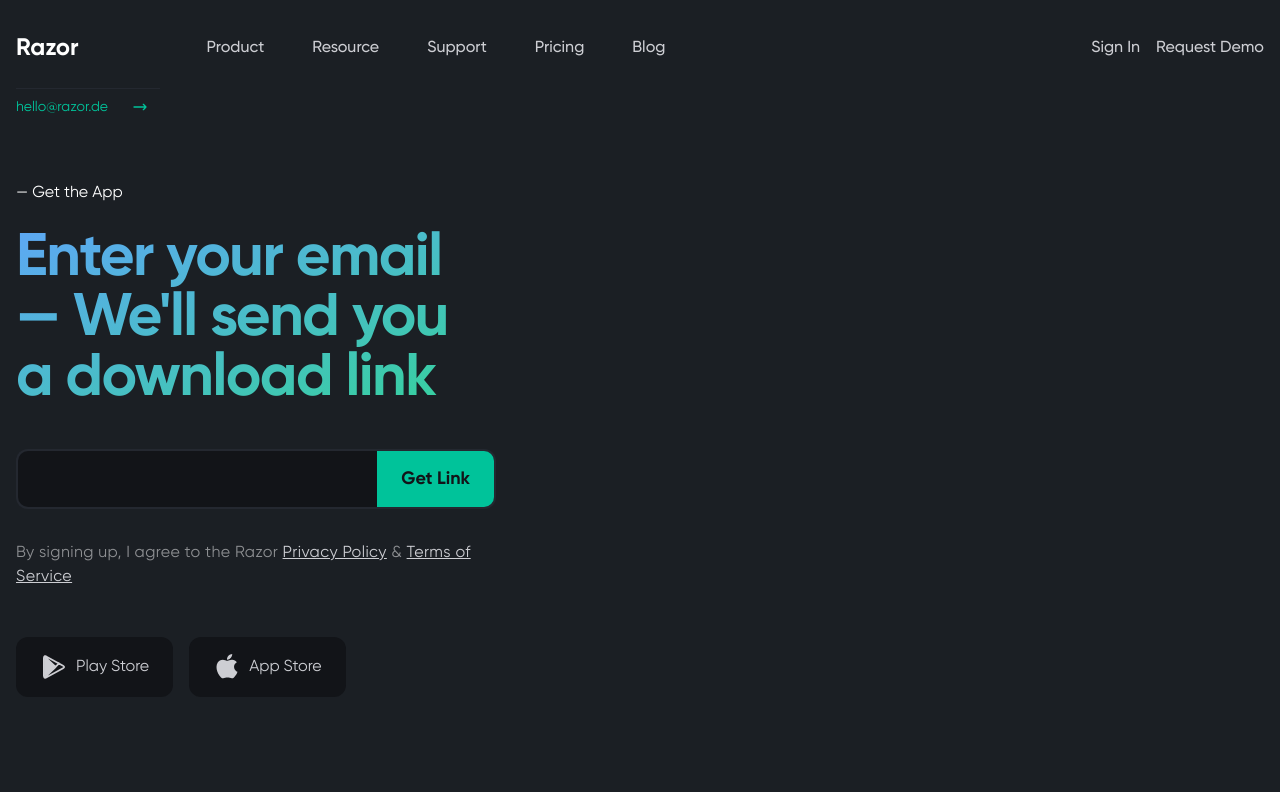
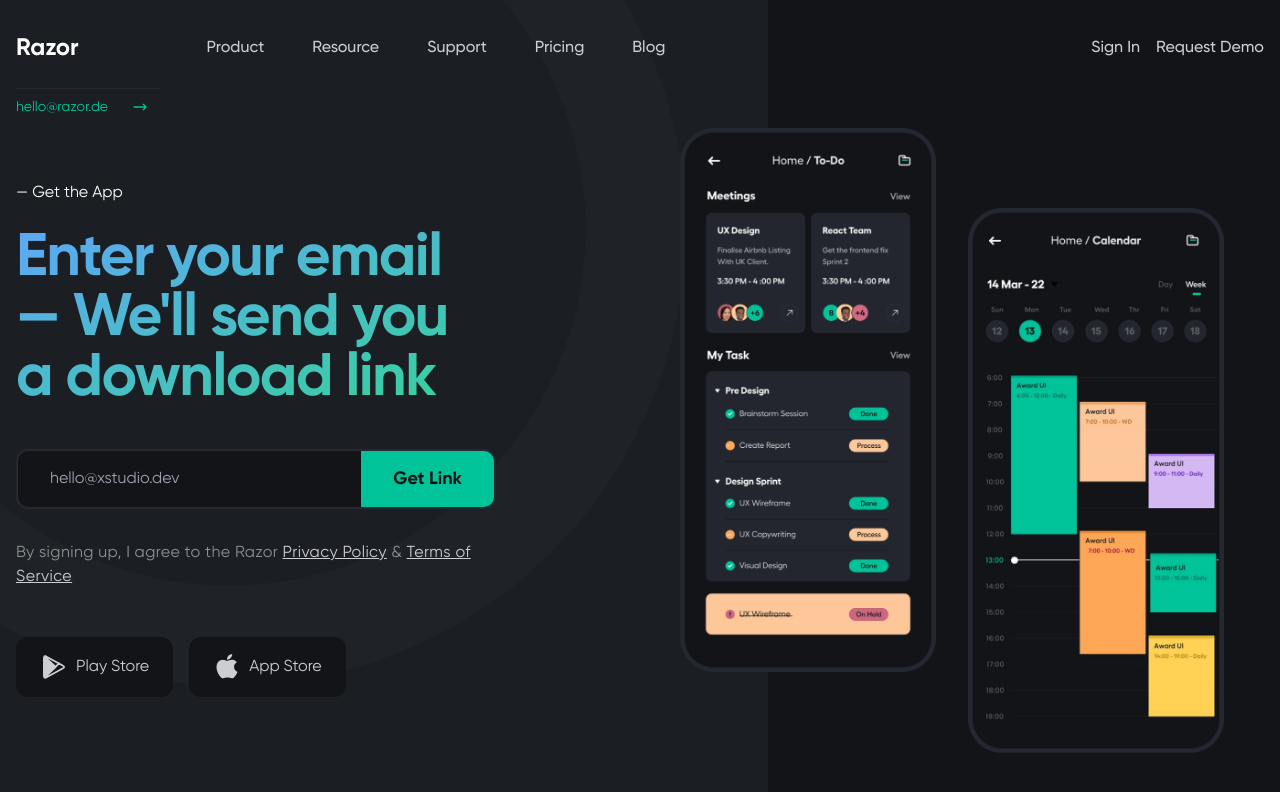
Before and after one commit to roma-marshall/landing-vue, a Vue app: page / in a window 1280 px wide. Shown: the top 792 px of the page. Built offline with nearby package versions, Linux system fonts and the light colour scheme.

Commit message:
add circle.svg for background

```diff
--- a/src/App.vue
+++ b/src/App.vue
@@ -1,6 +1,8 @@
 <template>
-  <div class="min-h-screen w-full bg-gray-800 text-white">
-    <div class="mx-auto max-w-7xl px-4 pt-8">
+  <div class="min-h-screen w-full bg-gray-800 text-white relative">
+    <Circle src="/img/circle.svg" alt="" class="absolute top-0 left-0 -translate-x-1/4 -translate-y-1/4 opacity-40"/>
+    <div class="bg-gray-900 inset-y-0 right-0 w-2/5 absolute"></div>
+    <div class="mx-auto max-w-7xl px-4 pt-8 relative">
       <nav class="flex items-center justify-between">
         <div class="flex items-center gap-32">
           <a href="#" class="text-2xl font-bold">Razor</a>
@@ -30,8 +32,10 @@
               &#8212; We'll send you a download link
             </h1>
             <div class="flex items-center mt-10">
-              <input type="text" class="px-6 py-4 flex-1 rounded-l-xl border-2 border-r-0 border-gray-700 bg-gray-900 leading-6 focus:outline-none">
-              <button class="px-6 py-4 rounded-r-xl border-2 border-l-0 border-gray-700 bg-teal-500 text-gray-900 text-lg leading-6 font-bold">Get Link</button>
+              <input type="text"
+                     placeholder="hello@xstudio.dev"
+                     class="flex-1 rounded-l-xl border-2 border-r-0 border-gray-700 bg-gray-900 leading-6 focus:outline-none px-8 py-4">
+              <button class="px-8 py-4 rounded-r-xl border-2 border-l-0 border-gray-700 bg-teal-500 text-gray-900 text-lg leading-6 font-bold">Get Link</button>
             </div>
             <p class="pt-8 font-normal tracking-wide text-gray-600">
               By signing up, I agree to the Razor
@@ -50,7 +54,12 @@
             </div>
           </div>
         </div>
-        <div></div>
+        <div class="pt-10">
+          <div class="flex justify-center gap-8">
+            <img src="/img/screen-1.png" alt="" class="h-full w-64"/>
+            <img src="/img/screen-2.png" alt="" class="h-full w-64 pt-20"/>
+          </div>
+        </div>
       </div>
     </div>
   </div>
@@ -60,6 +69,7 @@
 import ArrowRight from './icons/arrow-right.svg'
 import AppleIcon from './icons/apple.svg'
 import PlayStoreIcon from './icons/play-store.svg'
+import Circle from '../public/img/circle.svg'
 </script>
 
 <style scoped>
```
